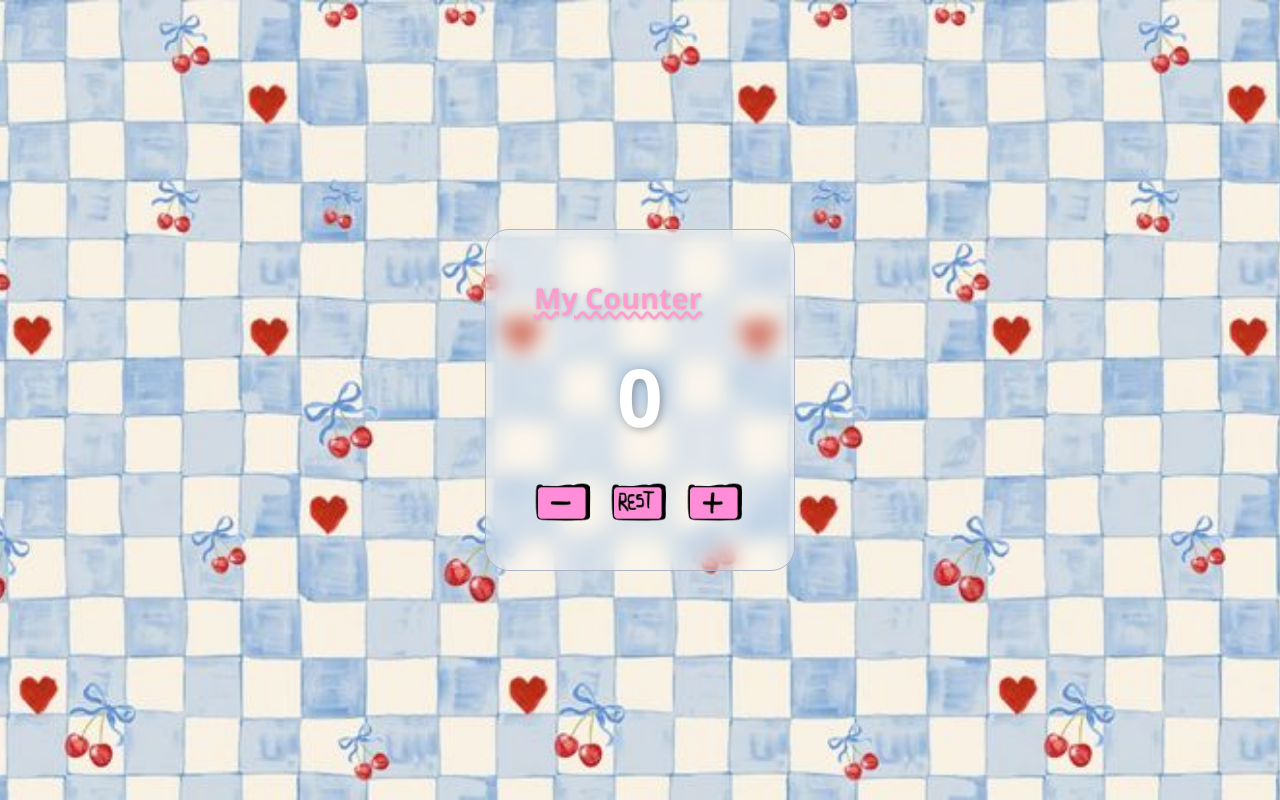
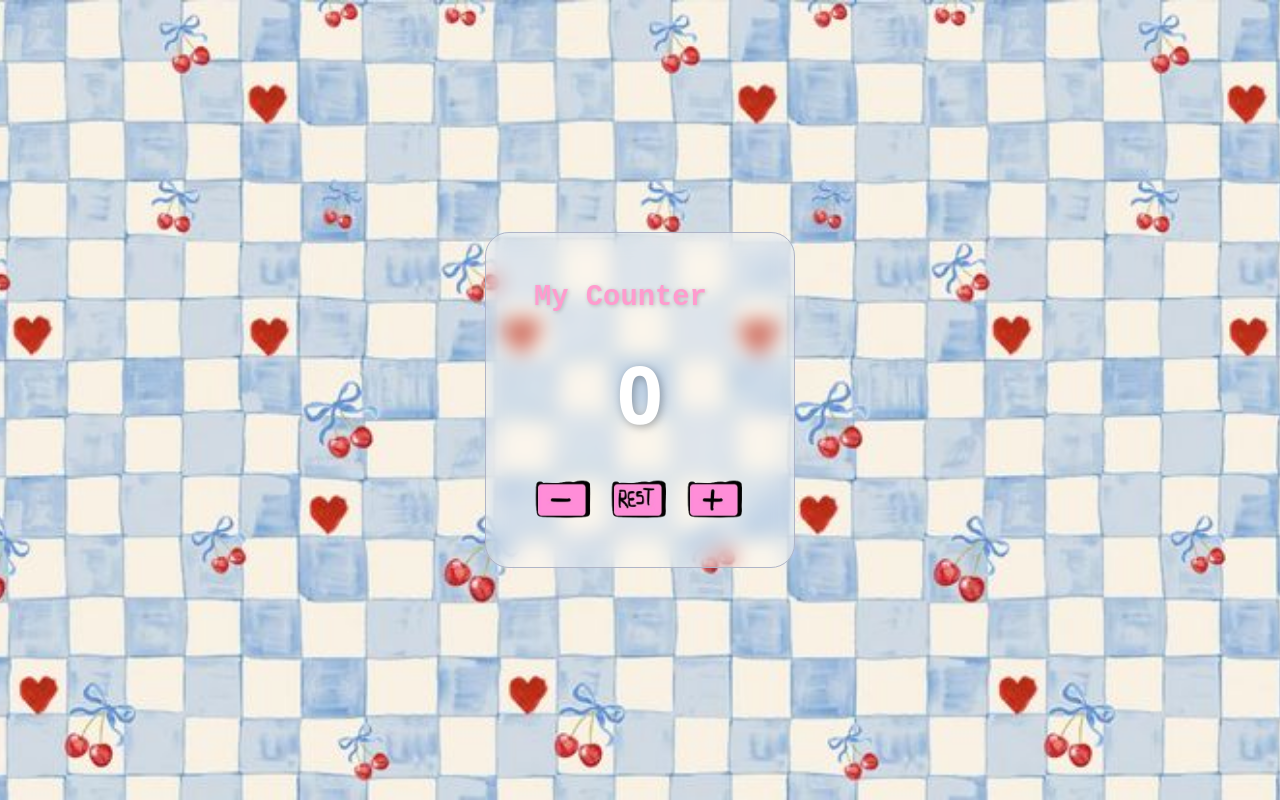
Before and after one commit to lifeaboutgreatgift/my-first-react, a React (Create React App) app: page / in a window 1280 px wide. Built offline with nearby package versions, Linux system fonts and the light colour scheme.

Commit message:
feat: modify heading font

```diff
--- a/src/App.css
+++ b/src/App.css
@@ -34,22 +34,13 @@ body::before{
   backdrop-filter: blur(10px);
   border-radius: 24px;
   border: 1px solid #afb4c7;
-  position: relative;
 }
 
-.app::before{
-  content: "";
-  position: fixed;
-  top: 0;
-  left: 0;
-
-
-}
 
 h1{
+  font-family: "Courier New";
+  font-size: 1.8rem;
   text-align: top-left;
-  text-decoration: underline wavy;
-  font-size: 1.8rem;
   color: #ff9bce;
   text-shadow: 1px 1px 4px rgba(0,0,0,0.2);
   margin-bottom: 1.5rem;
```
